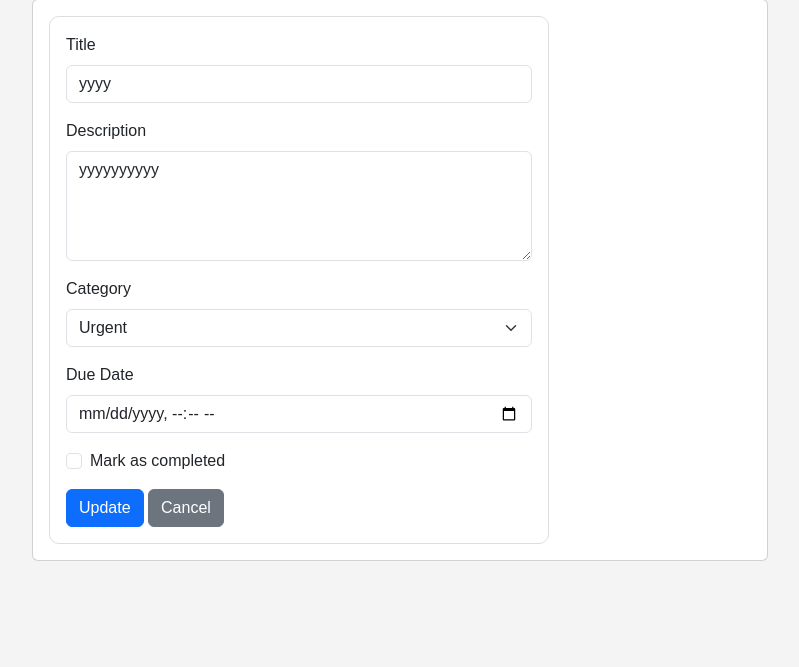
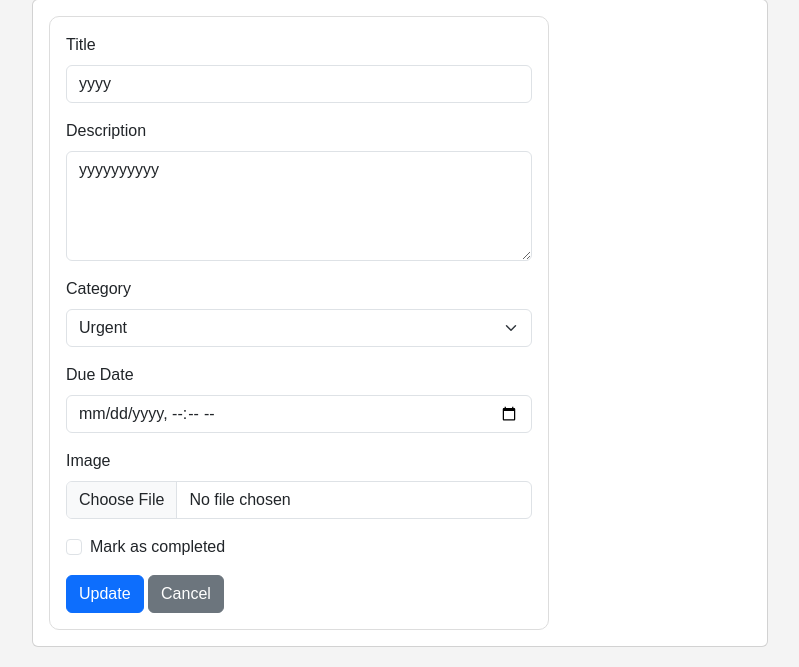
Before and after one commit to amineelmasri-poly/Projet-Django, a Django app: page /2/edit/ in a window 1280 px wide. Shown: the part 173-840 px from the top of the page, without its empty margins (50-849 px from the left). Before the commit the page ends 734 px from the top, so only its background shows below. Run offline with Django 5.2, Linux system fonts and the light colour scheme; a user stored in the database is signed in; data comes from the database, SQL or seed files in the repository; both versions use the stored data as it was after the commit.

Commit message:
image
Co-authored-by: Copilot <copilot@github.com>

```diff
--- a/TaskManagement/TaskManagement/settings.py
+++ b/TaskManagement/TaskManagement/settings.py
@@ -116,11 +116,14 @@ USE_TZ = True
 # Static files (CSS, JavaScript, Images)
 # https://docs.djangoproject.com/en/6.0/howto/static-files/
 import os
-STATIC_URL = 'tasks/static/'
+STATIC_URL = 'static/'
 STATICFILES_DIRS = [
     os.path.join(os.path.dirname(__file__), "static"),
 ]
 
+MEDIA_URL = '/media/'
+MEDIA_ROOT = os.path.join(BASE_DIR, 'media')
+
 LOGIN_URL = 'login'
 LOGIN_REDIRECT_URL = 'task_list'
 LOGOUT_REDIRECT_URL = 'login'
--- a/TaskManagement/TaskManagement/urls.py
+++ b/TaskManagement/TaskManagement/urls.py
@@ -16,8 +16,13 @@ Including another URLconf
 """
 from django.contrib import admin
 from django.urls import include, path
+from django.conf import settings
+from django.conf.urls.static import static
 
 urlpatterns = [
     path('admin/', admin.site.urls),
     path('', include('tasks.urls')),
 ]
+
+if settings.DEBUG:
+    urlpatterns += static(settings.MEDIA_URL, document_root=settings.MEDIA_ROOT)
--- a/TaskManagement/tasks/forms.py
+++ b/TaskManagement/tasks/forms.py
@@ -6,4 +6,4 @@ from .models import Task
 class TaskForm(forms.ModelForm):
     class Meta:
         model = Task
-        fields = ["title", "description", "due_date", "completed", "category"]
+        fields = ["title", "description", "due_date", "completed", "category", "image"]
--- a/TaskManagement/tasks/models.py
+++ b/TaskManagement/tasks/models.py
@@ -13,5 +13,6 @@ class Task(models.Model):
     due_date = models.DateTimeField()
     completed = models.BooleanField(default=False)
     category = models.ForeignKey(Category, on_delete=models.CASCADE)
+    image = models.ImageField(upload_to='tasks/', null=True, blank=True)
     def __str__(self):
         return self.title
--- a/TaskManagement/tasks/templates/tasks/task_edit.html
+++ b/TaskManagement/tasks/templates/tasks/task_edit.html
@@ -31,7 +31,7 @@
 
                 <div class="card">
                     <div class="card-body">
-                        <form method="post" novalidate>
+                        <form method="post" enctype="multipart/form-data" novalidate>
                             {% csrf_token %}
                             <div class="mb-3">
                                 <label class="form-label">Title</label>
@@ -51,6 +51,15 @@
                                 <label class="form-label">Due Date</label>
                                 <input type="datetime-local" name="due_date" class="form-control" value="{{ task.due_date|date:'Y-m-dTH:i' }}" required>
                             </div>
+                            <div class="mb-3">
+                                <label class="form-label">Image</label>
+                                {% if task.image %}
+                                <div class="mb-2">
+                                    <img src="{{ task.image.url }}" alt="{{ task.title }}" class="img-thumbnail" style="max-width: 200px;">
+                                </div>
+                                {% endif %}
+                                <input type="file" name="image" class="form-control" accept="image/*">
+                            </div>
                             <div class="mb-3 form-check">
                                 <input type="checkbox" name="completed" class="form-check-input" id="completed" {% if task.completed %}checked{% endif %}>
                                 <label class="form-check-label" for="completed">Mark as completed</label>
--- a/TaskManagement/tasks/templates/tasks/task_list.html
+++ b/TaskManagement/tasks/templates/tasks/task_list.html
@@ -49,6 +49,9 @@
             {% for task in tasks %}
             <div class="col-md-6 col-lg-4">
                 <div class="card task-card h-100 shadow-sm">
+                    {% if task.image %}
+                    <img src="{{ task.image.url }}" alt="{{ task.title }}" class="card-img-top" style="height: 200px; object-fit: cover;">
+                    {% endif %}
                     <div class="card-body">
                         <h5 class="card-title">{{ task.title }}</h5>
                         <p class="card-text text-muted">{{ task.description|truncatewords:15 }}</p>
@@ -64,7 +67,7 @@
                     </div>
                     <div class="card-footer bg-light">
                         <a href="{% url 'task_edit' task.pk %}" class="btn btn-sm btn-outline-primary"> Edit</a>
-                        <a href="{% url 'task_delete' task.pk %}" class="btn btn-sm btn-outline-danger"> Delete</a>
+                        <a href="{% url 'task_delete' task.pk %}" class="btn btn-sm btn-outline-danger">Delete</a>
                     </div>
                 </div>
             </div>
```
Also changed, not shown: TaskManagement/tasks/templates/tasks/task_add.html (+6 -2 lines), TaskManagement/db.sqlite3, TaskManagement/tasks/migrations/0001_initial.py, TaskManagement/tasks/migrations/__init__.py (added).
